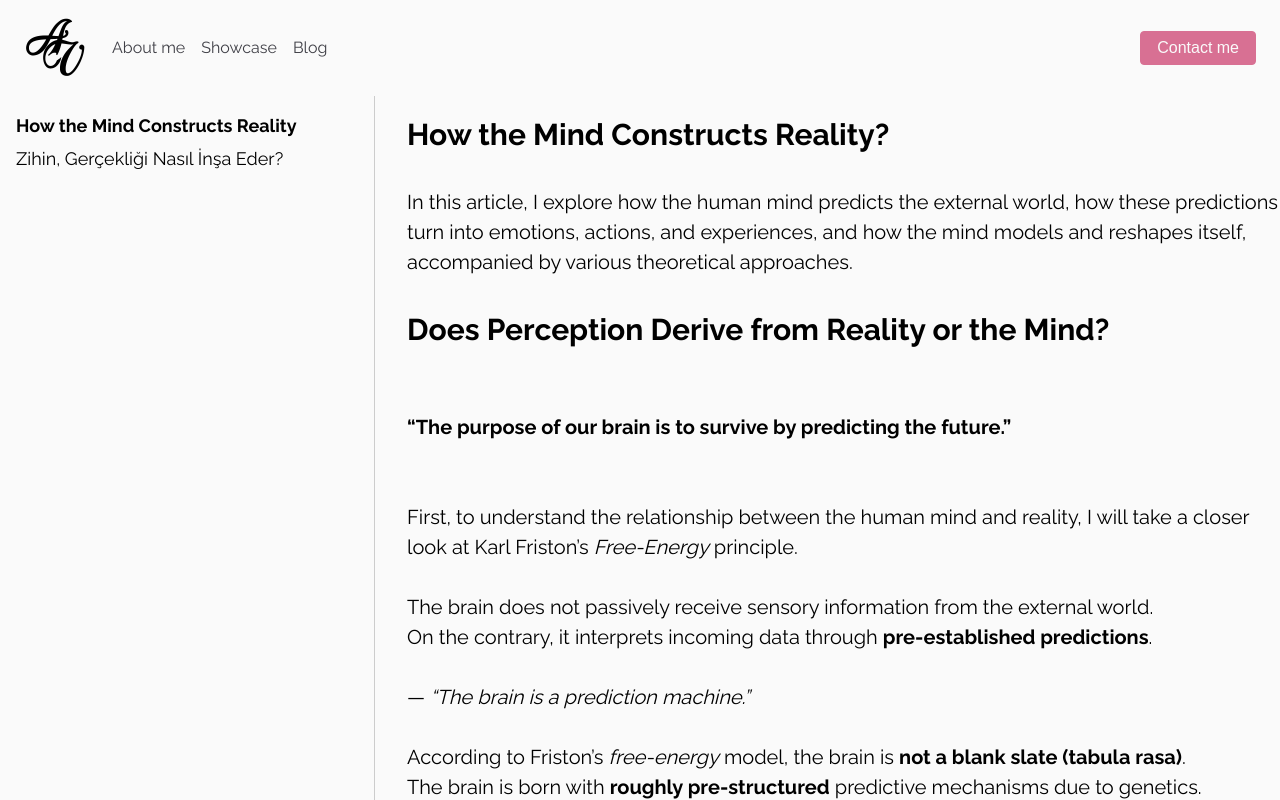
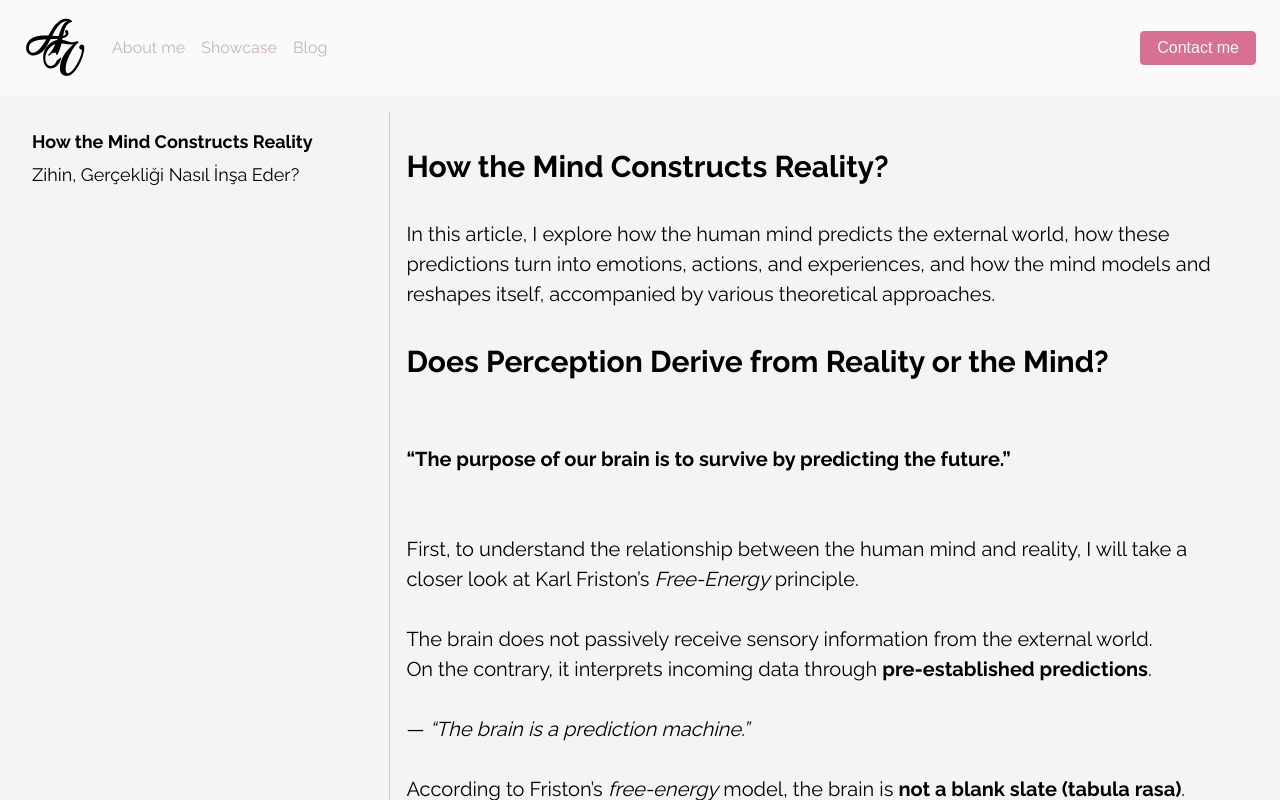
Before and after one commit to acelyavul/acelyavul, a React (Create React App) app: page /blog in a window 1280 px wide. Shown: the top 800 px of the page. Built offline with nearby package versions, Linux system fonts and the light colour scheme.

Commit message:
css refactored

```diff
--- a/src/components/Container.jsx
+++ b/src/components/Container.jsx
@@ -1,5 +1,21 @@
-import React from "react";
+import { useLocation } from "react-router-dom";
 
 export default function Container({ children }) {
-	return <div className='container'>{children}</div>;
+  const location = useLocation();
+  const isBlogPage = location.pathname.includes("blog");
+  return (
+    <div
+    // style={{
+    //   backgroundImage: isBlogPage ? "none" : `url(${room})`,
+    //   backgroundSize: "cover",
+    //   backgroundPosition: "center",
+    //   backgroundRepeat: "no-repeat",
+    //   minHeight: "100vh",
+    //   width: "100%",
+    //   backdropFilter: "blur(6px)",
+    // }}
+    >
+      <div className="container">{children}</div>
+    </div>
+  );
 }
--- a/src/components/Footer.module.css
+++ b/src/components/Footer.module.css
@@ -5,6 +5,7 @@
   justify-content: center;
   line-height: 1;
   padding: 0.5rem 0;
+  margin-top: 5rem;
 }
 
 .footerLink {
--- a/src/components/Navbar.module.css
+++ b/src/components/Navbar.module.css
@@ -46,13 +46,13 @@
   display: block;
   margin-top: 1rem;
   margin-right: 1rem;
-  color: var(--zinc-700);
+  color: #c5b1abf5;
   cursor: pointer;
   text-decoration: none;
 }
 
 .linkItem:hover {
-  color: var(--zinc-400);
+  color: var(--palevioletred);
 }
 
 @media (min-width: 640px) {
--- a/src/index.css
+++ b/src/index.css
@@ -1,4 +1,4 @@
-@import url('https://fonts.googleapis.com/css2?family=Raleway:wght@400;500;700&display=swap');
+@import url("https://fonts.googleapis.com/css2?family=Raleway:wght@400;500;700&display=swap");
 
 :root {
   --zinc-50: #fafafa;
@@ -15,13 +15,13 @@
   --palevioletred: #d87093;
   --palegoldenrod: #eee8aa;
   --gold: #cdac76d8;
-  --gold2: #F4CEE3;
-  --gold3: #DBC67D;
-  --gold4: #FFD700;
-  --test: #F0E68C;
+  --gold2: #f4cee3;
+  --gold3: #dbc67d;
+  --gold4: #ffd700;
+  --test: #f0e68c;
   --test2: #810029;
-  --test2: #46634F;
-  --test2: #6863A3;
+  --test2: #46634f;
+  --test2: #6863a3;
 }
 
 *,
@@ -37,7 +37,7 @@ body {
   background-color: var(--zinc-50);
   overflow-x: hidden;
   scroll-behavior: smooth;
-  font-family: 'Raleway', sans-serif;
+  font-family: "Raleway", sans-serif;
   line-height: 1.5;
 }
 
@@ -46,9 +46,10 @@ body {
 }
 
 .container {
-  width: "100%";
+  width: 100%;
+  height: 100%;
   margin: 0 auto;
-  height: "100%";
+  padding: 0;
 }
 
 @media (min-width: 640px) {
--- a/src/screens/About.module.css
+++ b/src/screens/About.module.css
@@ -5,6 +5,7 @@
   flex-direction: column;
   align-items: center;
   justify-content: center;
+  margin-top: 5rem;
 }
 
 @media (max-width: 768px) {
@@ -34,7 +35,7 @@
   color: var(--zinc-600);
 }
 
-.textStyle>span {
+.textStyle > span {
   font-weight: 700;
 }
 
--- a/src/screens/Blog.jsx
+++ b/src/screens/Blog.jsx
@@ -1,7 +1,7 @@
 import { useState } from "react";
 import Markdown from "react-markdown";
 import { blogs } from "../blog";
-import styles from "./Hero.module.css";
+import styles from "./Blog.module.css";
 
 export default function Blog() {
   const [selectedBlog, setSelectedBlog] = useState(blogs[0]);
@@ -13,6 +13,8 @@ export default function Blog() {
           display: "flex",
           flexDirection: "row",
           marginBottom: "5rem",
+          backgroundColor: "#f4f4f5",
+          padding: "1rem",
         }}
       >
         <div
@@ -22,6 +24,7 @@ export default function Blog() {
             fontSize: 18,
             borderRight: "1px solid #ccc",
             minHeight: "100vh",
+            backgroundColor: "#f4f4f5",
           }}
         >
           {blogs.map((blog, index) => (
@@ -42,13 +45,14 @@ export default function Blog() {
         </div>
 
         <div
+          className="content"
           style={{
             width: "70%",
             textAlign: "left",
             fontSize: 20,
             whiteSpace: "pre-line",
-            marginTop: "1rem",
-            marginLeft: "2rem",
+            padding: "2rem 1rem",
+            backgroundColor: "#f4f4f5",
           }}
         >
           <Markdown>{selectedBlog.Article}</Markdown>
--- a/src/screens/Blog.module.css
+++ b/src/screens/Blog.module.css
@@ -1,48 +1,40 @@
-.markdown {
-  margin: 2rem auto;
-  padding: 2rem;
-  font-family: system-ui, sans-serif;
-  line-height: 1.7;
-  color: #333;
-  word-break: break-word;
-  overflow-wrap: break-word;
+.section {
+  width: 100%;
+  min-height: 40vh;
+  position: relative;
 }
 
-.markdown h1 {
-  font-size: 2em;
-  font-weight: bold;
-  margin-top: 1em;
-  margin-bottom: 0.5em;
+.wrapper {
+  display: flex;
+  flex-direction: row;
+  margin-bottom: 5rem;
+  background-color: #f4f4f5;
 }
 
-.markdown h2 {
-  font-size: 1.5em;
-  margin-top: 1em;
-  margin-bottom: 0.5em;
+.menu {
+  width: 30%;
+  padding: 1rem;
+  font-size: 18px;
+  border-right: 1px solid #ccc;
+  min-height: 100vh;
+  background-color: #f4f4f5;
 }
 
-.markdown p {
-  margin: 1em 0;
+.menuItem {
+  margin-bottom: 0.4rem;
+  cursor: pointer;
+  color: black;
 }
 
-.markdown ul {
-  padding-left: 1.2em;
-  margin: 1em 0;
+.menuItemActive {
+  font-weight: bold;
 }
 
-.markdown li {
-  margin-bottom: 0.5em;
+.content {
+  width: 70%;
+  text-align: left;
+  font-size: 20px;
+  white-space: pre-line;
+  padding: 2rem 1rem;
+  background-color: #f4f4f5;
 }
-
-.markdown a {
-  color: #2563eb;
-  text-decoration: underline;
-}
-
-.markdown blockquote {
-  border-left: 4px solid #ddd;
-  padding-left: 1em;
-  color: #555;
-  margin: 1em 0;
-  font-style: italic;
-}
--- a/src/screens/Hero.module.css
+++ b/src/screens/Hero.module.css
@@ -25,6 +25,7 @@
   line-height: 1.2;
   font-size: 6vw;
   color: var(--zinc-500);
+  /* color: #c5b1abf5; */
 }
 
 .titleStyle {
@@ -34,6 +35,7 @@
 
   position: absolute;
   color: var(--zinc-200);
+  /* color: #e4e4e742; */
   line-height: 1;
   font-weight: bold;
   font-size: 30vw;
--- a/src/screens/Projects.module.css
+++ b/src/screens/Projects.module.css
@@ -7,6 +7,7 @@
   justify-content: center;
   flex-wrap: wrap;
   gap: 1rem;
+  margin-top: 5rem;
 }
 
 @media (max-width: 768px) {
```
Also changed, not shown: src/assets/images/room.jpg (added), src/screens/Hero.jsx (indentation only).
